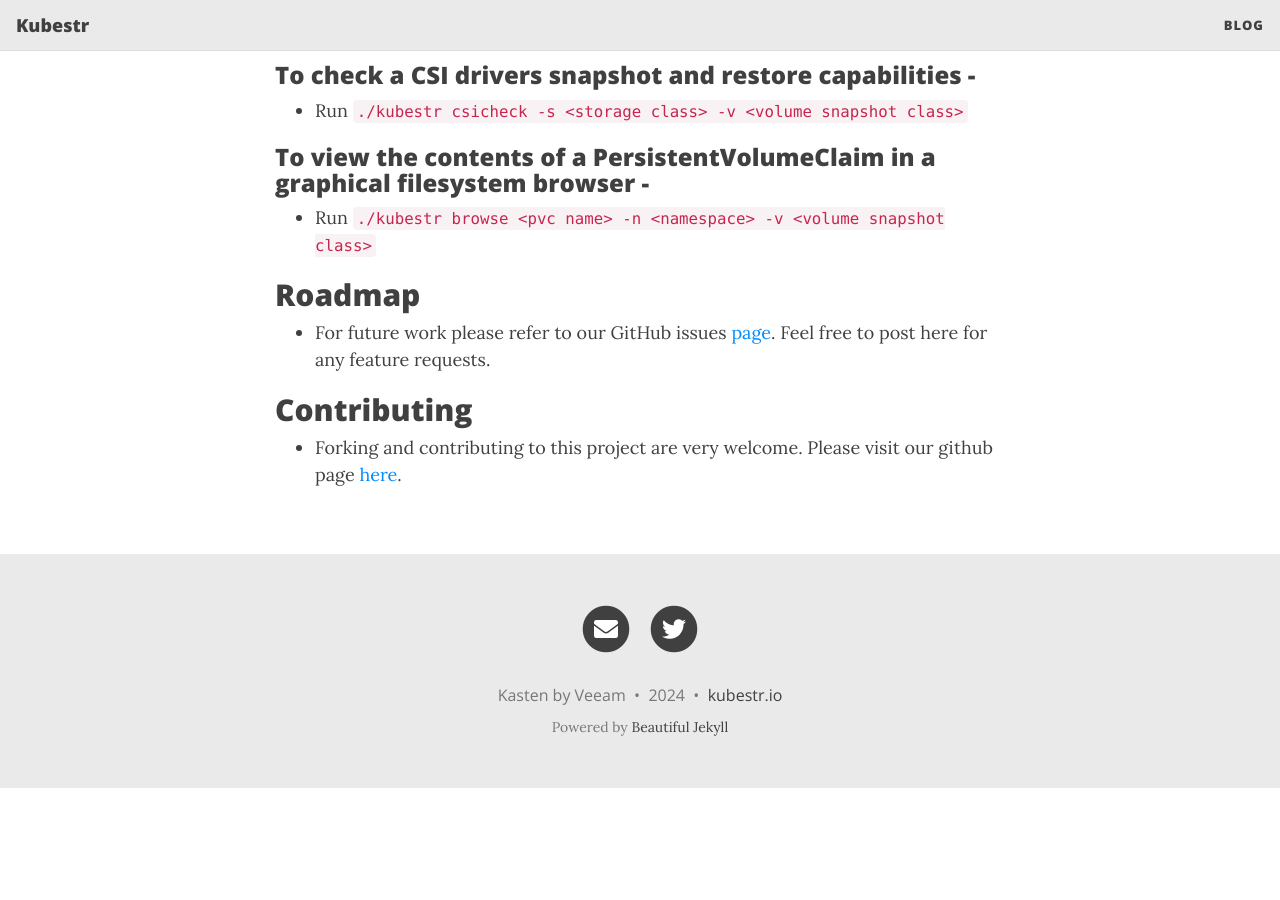
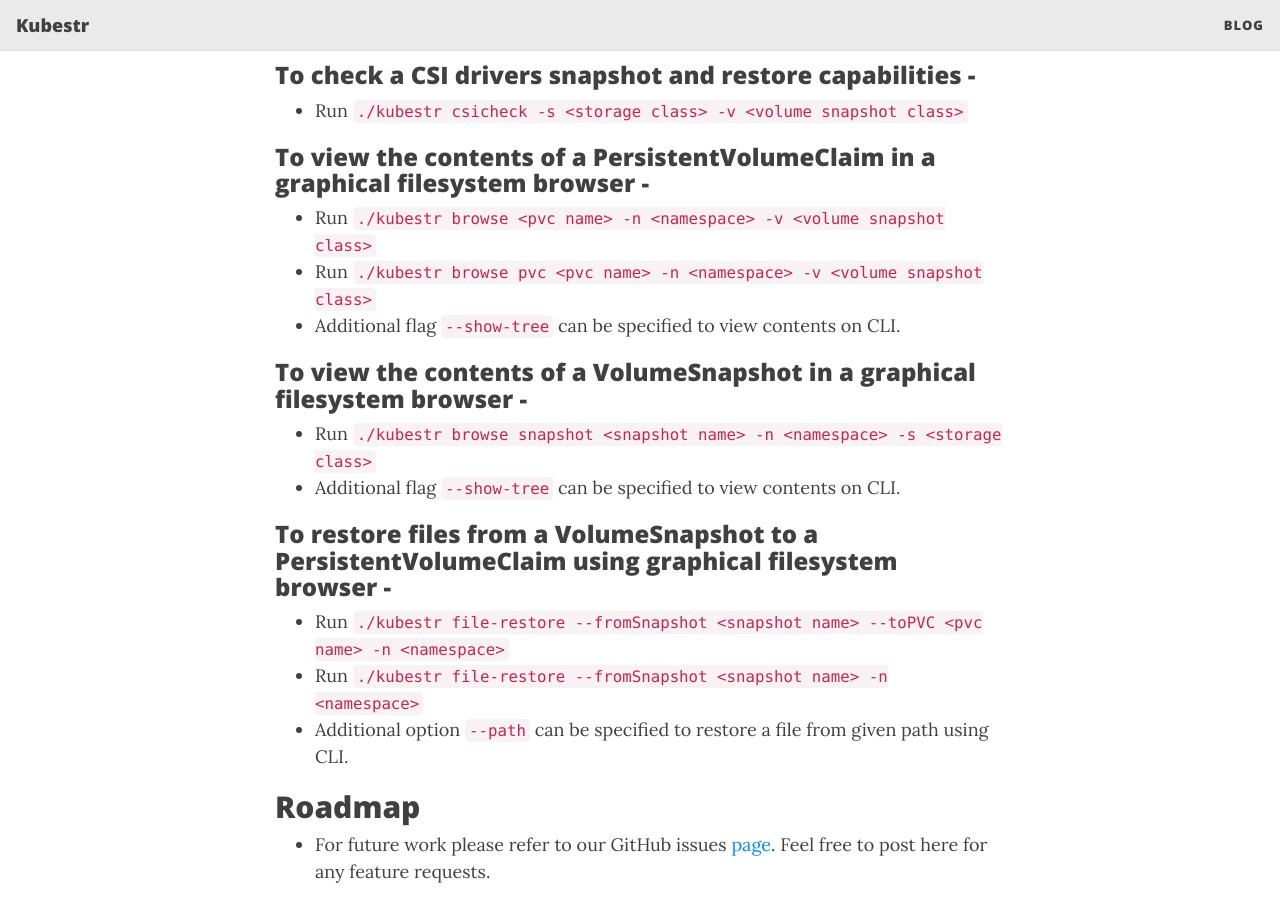
Before and after one commit to kastenhq/kubestr, a Jekyll site: the page built from docs/index.md, in a window 1280 px wide and 900 px high, scrolled down 1804 px. Built offline with Jekyll 4.4.1, drawn with Linux system fonts in a browser that asks for light colours; nearby versions of some CDN libraries; before the commit the page ends 2592 px from its top, so only the background shows below that.

Commit message:
Updating the website with browse & file-restore commands

```diff
--- a/docs/index.md
+++ b/docs/index.md
@@ -53,7 +53,17 @@ Kubestr can assist in the following ways-
 
 ### To view the contents of a PersistentVolumeClaim in a graphical filesystem browser -
 - Run `./kubestr browse <pvc name> -n <namespace> -v <volume snapshot class>`
+- Run `./kubestr browse pvc <pvc name> -n <namespace> -v <volume snapshot class>`
+- Additional flag `--show-tree` can be specified to view contents on CLI.
 
+### To view the contents of a VolumeSnapshot in a graphical filesystem browser -
+- Run `./kubestr browse snapshot <snapshot name> -n <namespace> -s <storage class>`
+- Additional flag `--show-tree` can be specified to view contents on CLI.
+
+### To restore files from a VolumeSnapshot to a PersistentVolumeClaim using graphical filesystem browser -
+- Run `./kubestr file-restore --fromSnapshot <snapshot name> --toPVC <pvc name> -n <namespace>`
+- Run `./kubestr file-restore --fromSnapshot <snapshot name> -n <namespace>`
+- Additional option `--path` can be specified to restore a file from given path using CLI.
 
 ## Roadmap
 - For future work please refer to our GitHub issues [page](https://github.com/kastenhq/kubestr/issues).
```
